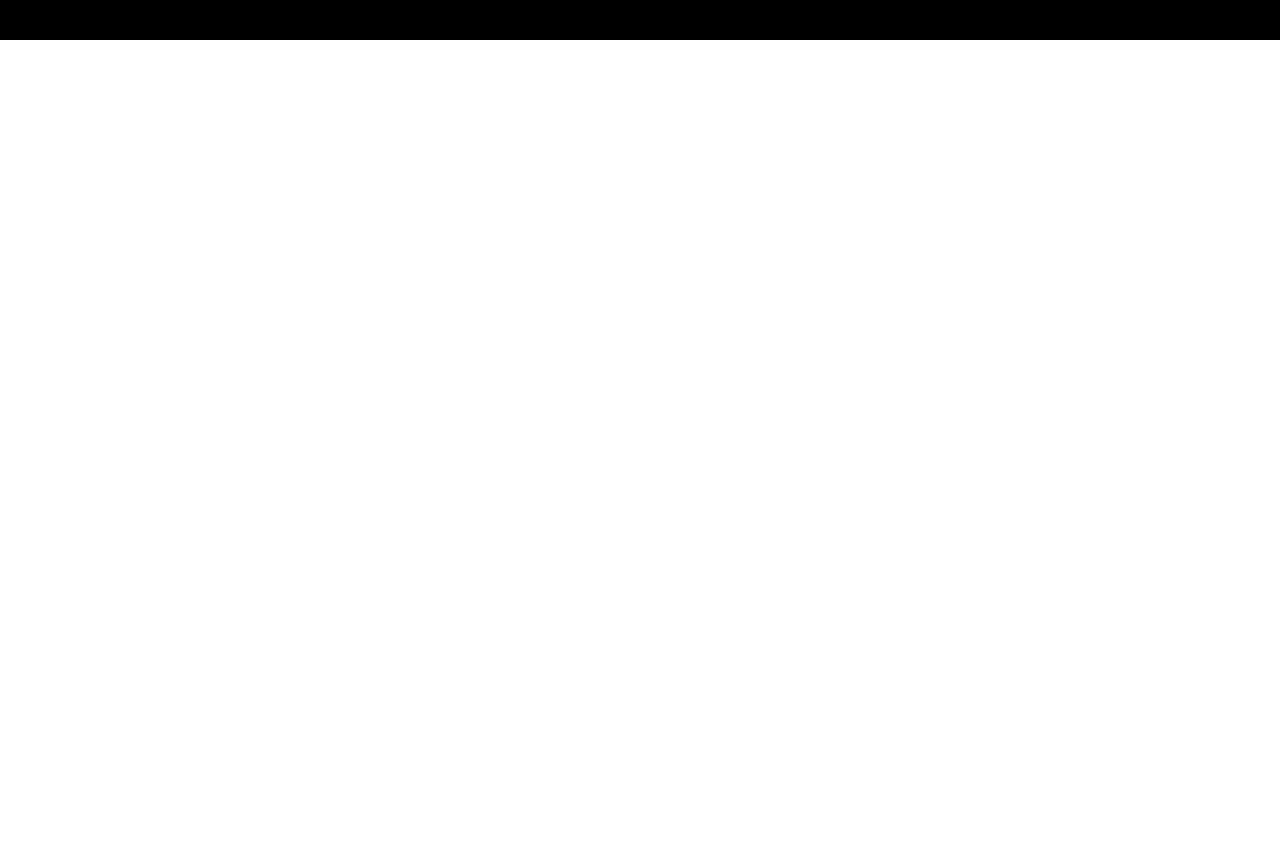
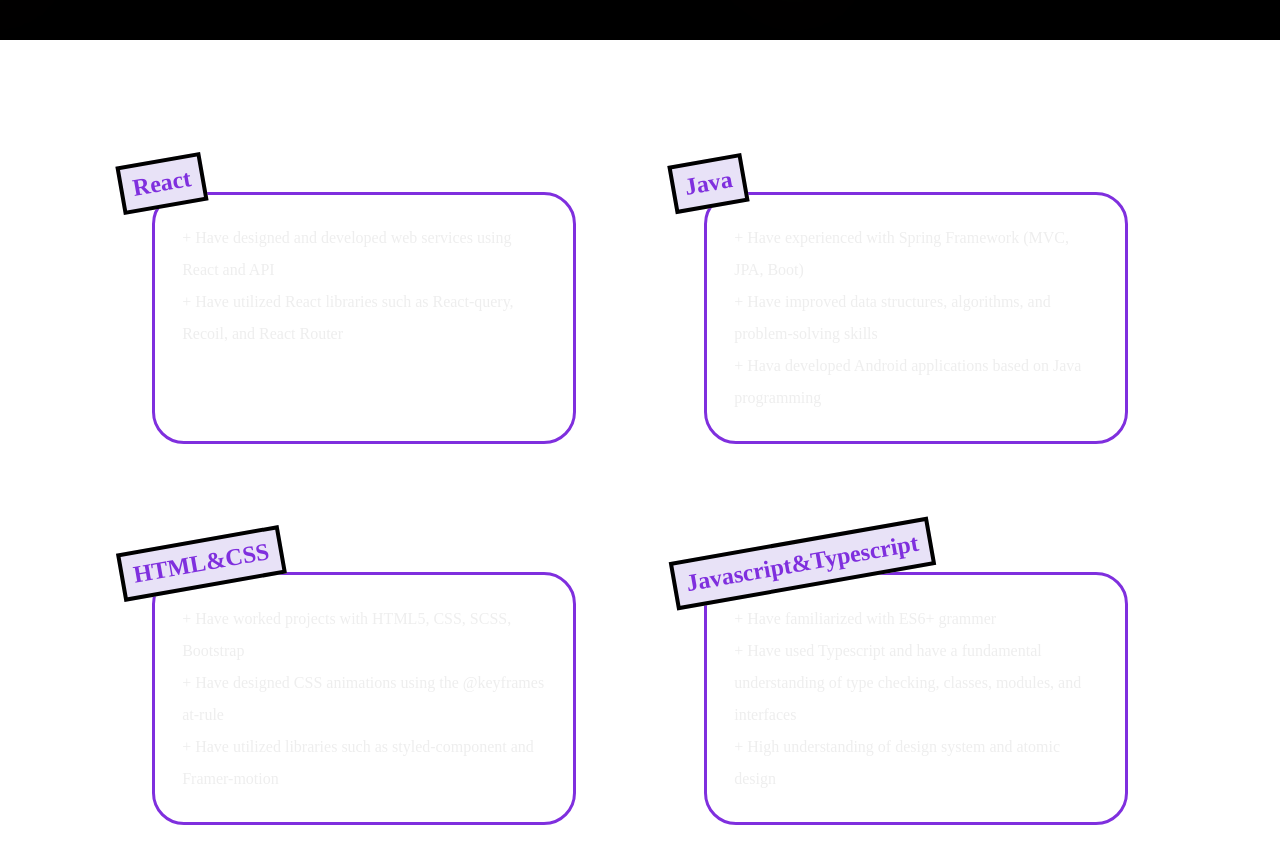
Before and after one commit to Hyukjoo-Lee/ReactJS_portfolio, a React (Create React App) app: page / in a window 1280 px wide. Shown: the part 760-1624 px from the top of the page. Before the commit the page ends 816 px from the top, so only its background shows below. Built offline with nearby package versions, Linux system fonts and the light colour scheme.

Commit message:
design: skills section

```diff
--- a/src/App.tsx
+++ b/src/App.tsx
@@ -2,6 +2,8 @@ import { BrowserRouter } from "react-router-dom";
 import { ThemeProvider } from "styled-components";
 import Background from "./components/Background";
 import NavBar from "./components/Navbar";
+import Skills from "./components/Skills/Skills";
+import SkillsPage from "./components/Skills/SkillsPage";
 import Start from "./components/Start/Start";
 import { theme } from "./theme";
 
@@ -13,6 +15,7 @@ function App() {
           <Background />
           <NavBar />
           <Start />
+          <SkillsPage />
           {/* <Intro />
           <Skills />
           <TimeLine /> */}
--- /dev/null
+++ b/src/components/Skills/Skills.tsx
@@ -0,0 +1,60 @@
+import styled from "styled-components";
+import { media } from "../../theme";
+
+const SkillsBox = styled.div`
+  position: relative;
+  border: 0.2em solid ${({ theme }) => theme.color.purple};
+  border-radius: 2em;
+  margin: 4em;
+  padding: 1.7em;
+  ${media.medium_max} {
+    font-size: 14px;
+    margin: 1.2em;
+    padding: 1.7em;
+    margin-bottom: 5vh;
+  }
+`;
+
+const SkillTitle = styled.div`
+  transform: rotate(-10deg);
+  position: absolute;
+  left: -1.5em;
+  top: -1.5em;
+  border: 0.18em solid ${({ theme }) => theme.color.black};
+  color: ${({ theme }) => theme.color.purple};
+  background-color: ${({ theme }) => theme.color.lightpurple};
+  padding: 0.3em 0.4em;
+  font-weight: 700;
+  font-size: 24px;
+
+  ${media.medium_max} {
+    font-size: 20px;
+  }
+
+  ${media.small_max} {
+    font-size: 17px;
+  }
+`;
+
+const SkillContents = styled.div`
+  line-height: 2em;
+  color: ${({ theme }) => theme.color.white};
+
+  ${media.small_max} {
+    font-size: 1em;
+  }
+`;
+
+const Skills = ({ skill }: any) => (
+  <SkillsBox data-aos="flip-right">
+    {/* <SkillsBox> */}
+    <SkillTitle>{skill.title}</SkillTitle>
+    <SkillContents className="contents">
+      {skill.contents.map((content: string, idx: number) => (
+        <div key={idx.toString()}>{content}</div>
+      ))}
+    </SkillContents>
+  </SkillsBox>
+);
+
+export default Skills;
--- /dev/null
+++ b/src/components/Skills/SkillsPage.tsx
@@ -0,0 +1,32 @@
+import styled from "styled-components";
+import { skills } from "../../data";
+import { media } from "../../theme";
+import Skills from "./Skills";
+
+const SkillBoxes = styled.div`
+  display: grid;
+  margin: 5em;
+  grid-template-columns: repeat(2, 1fr);
+  height: auto;
+
+  ${media.medium_max} {
+    grid-template-columns: repeat(1, 1fr);
+    margin-bottom: 0.5vh;
+  }
+
+  ${media.small_max} {
+    margin: 1.5em;
+  }
+`;
+
+const SkillsPage = () => {
+  return (
+    <SkillBoxes>
+      {skills.map((skill, idx) => (
+        <Skills key={idx.toString()} skill={skill} />
+      ))}
+    </SkillBoxes>
+  );
+};
+
+export default SkillsPage;
--- a/src/components/Start/Start.tsx
+++ b/src/components/Start/Start.tsx
@@ -28,7 +28,6 @@ const Start = () => {
     <NameContainer>
       <Text>
         <div className="content">HYUKJOO LEE</div>
-
         <div className="content second">PORTFOLIO</div>
       </Text>
     </NameContainer>
--- /dev/null
+++ b/src/data.tsx
@@ -0,0 +1,33 @@
+export const skills = [
+  {
+    title: "React",
+    contents: [
+      "+ Have designed and developed web services using React and API",
+      "+ Have utilized React libraries such as React-query, Recoil, and React Router",
+    ],
+  },
+  {
+    title: "Java",
+    contents: [
+      "+ Have experienced with Spring Framework (MVC, JPA, Boot)",
+      "+ Have improved data structures, algorithms, and problem-solving skills",
+      "+ Hava developed Android applications based on Java programming",
+    ],
+  },
+  {
+    title: "HTML&CSS",
+    contents: [
+      "+ Have worked projects with HTML5, CSS, SCSS, Bootstrap",
+      "+ Have designed CSS animations using the @keyframes at-rule",
+      "+ Have utilized libraries such as styled-component and Framer-motion",
+    ],
+  },
+  {
+    title: "Javascript&Typescript",
+    contents: [
+      "+ Have familiarized with ES6+ grammer",
+      "+ Have used Typescript and have a fundamental understanding of type checking, classes, modules, and interfaces",
+      "+ High understanding of design system and atomic design",
+    ],
+  },
+];
```
Also changed, not shown: src/styled.d.ts (added, +19 -0 lines).
